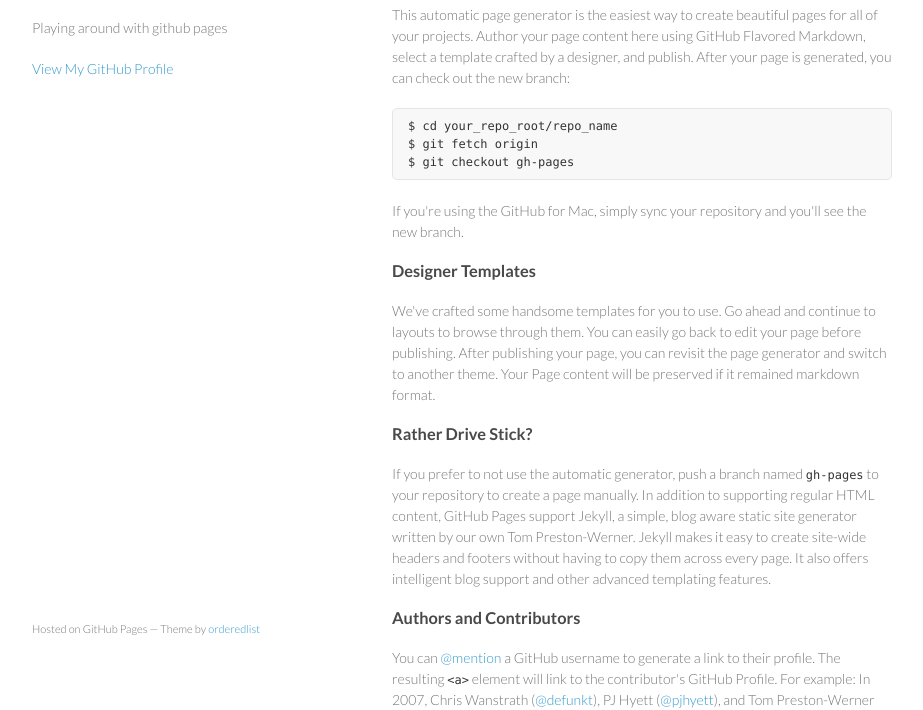
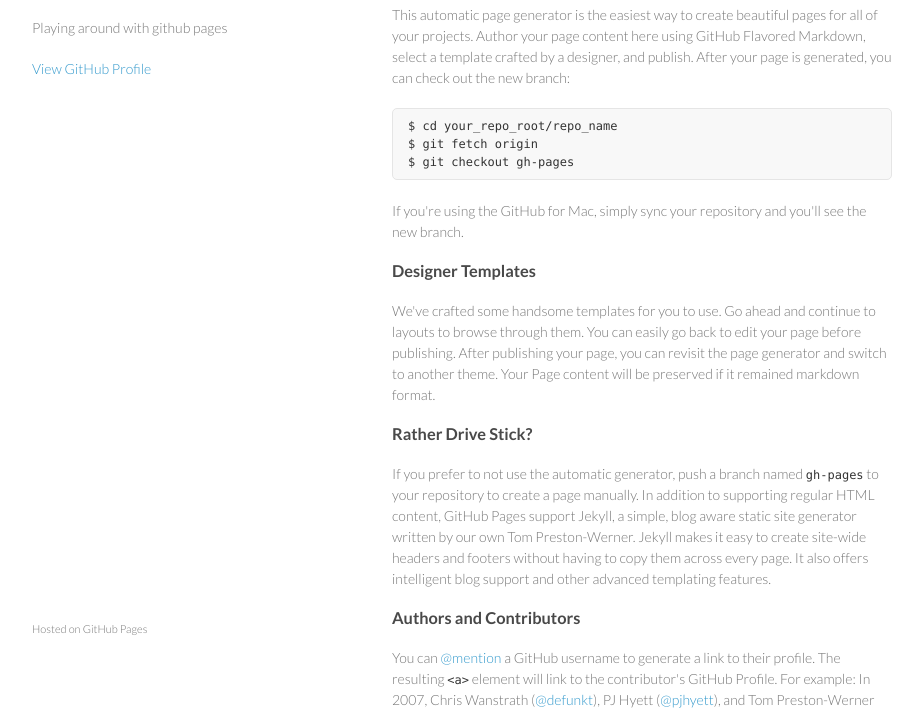
Before and after one commit to kmerhi/kmerhi.github.io, a plain HTML site: page index.html in a window 1280 px wide. Shown: the part 92-802 px from the top of the page, without its empty margins (178-1101 px from the left). Drawn offline with Linux system fonts and the light colour scheme; files whose address does not match are found by name.

Commit message:
Renamed javascripts directory to js
Also removed the link to the theme generator

```diff
--- a/index.html
+++ b/index.html
@@ -19,7 +19,7 @@
         <p>Playing around with github pages</p>
 
 
-        <p class="view"><a href="https://github.com/kmerhi">View My GitHub Profile</a></p>
+        <p class="view"><a href="https://github.com/kmerhi">View GitHub Profile</a></p>
 
       </header>
       <section>
@@ -56,7 +56,7 @@ $ git checkout gh-pages
 <p>Having trouble with Pages? Check out the documentation at <a href="https://help.github.com/pages">https://help.github.com/pages</a> or contact <a href="mailto:support@github.com">support@github.com</a> and we’ll help you sort it out.</p>
       </section>
       <footer>
-        <p><small>Hosted on GitHub Pages &mdash; Theme by <a href="https://github.com/orderedlist">orderedlist</a></small></p>
+        <p><small>Hosted on GitHub Pages</small></p>
       </footer>
     </div>
     <script src="js/scale.fix.js"></script>
```
Also changed, not shown: js/main.js (renamed from javascripts/main.js), js/scale.fix.js (renamed from javascripts/scale.fix.js).
